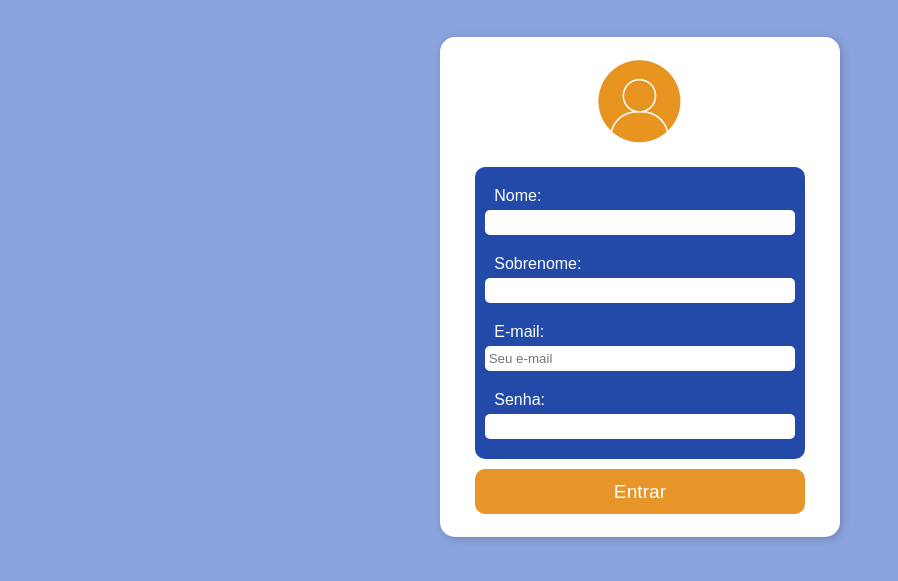
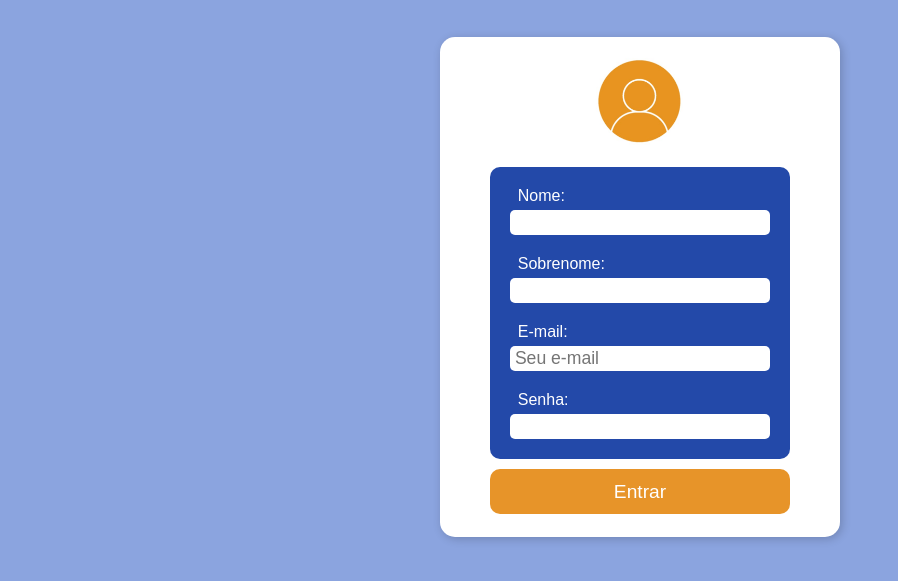
Before and after one commit to alessandratb/prototipo-medfarm, a plain HTML site: page perfil.html in a window 1280 px wide. Shown: the part 63-644 px from the top of the page, without its empty margins (0-898 px from the left). Drawn offline with nearby package versions, Linux system fonts and the light colour scheme.

Commit message:
atualização

```diff
--- a/perfil.css
+++ b/perfil.css
@@ -60,8 +60,8 @@ img {
 div#formulario {
     display: block;
     margin: auto;
-    width: 330px;
-    padding: 10px 0 10px 0;
+    width: 300px;
+    padding: 10px;
     margin-bottom: 10px;
 
     background-color: #2349a9;
@@ -83,6 +83,7 @@ div.campo input {
     height: 25px;
     border-radius: 5px;
     border: none;
+    font-size: 1.1em;
 }
 
 div.campo {
@@ -98,7 +99,7 @@ div.enviar input{
     margin: auto;
     background-color: #E79429;
     color: white;
-    width: 330px;
+    width: 300px;
     height: 45px;
     font-size: 1.2em;
     border-radius: 10px;
--- a/style.css
+++ b/style.css
@@ -57,7 +57,7 @@ main {
 
 section {
     display: block;
-    width: 500px;
+    width: 400px;
     background-color: white;
     color: white;
     border-radius: 15px;
```
